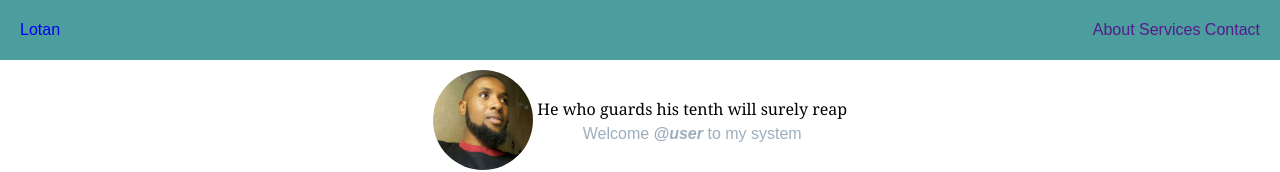
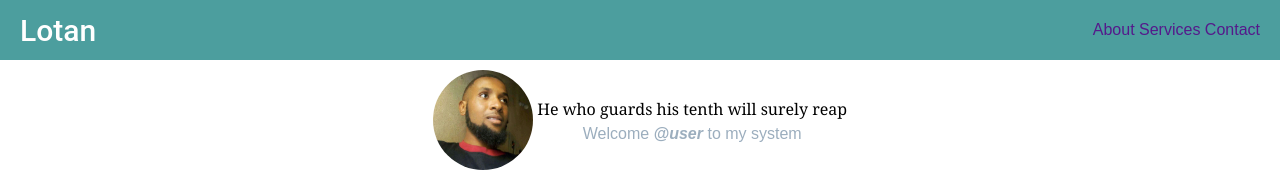
Before and after one commit to Lotany/lotan-ledger, a plain HTML site: page index.html in a window 1280 px wide. Shown: the top 172 px of the page. Drawn offline with Linux system fonts and the light colour scheme.

```diff
--- a/index.html
+++ b/index.html
@@ -14,7 +14,7 @@
     <body>
         <div class="navbar">
             <div class="left">
-                <a href="index.html">Lotan</a>
+                <a class="logo" href="index.html">Lotan</a>
             </div>
             <div class="right-section">
                 <a href="">About</a>
--- a/styles/header.css
+++ b/styles/header.css
@@ -11,8 +11,16 @@
     justify-content: space-between;
 }
 
+.logo{
+    font-size: 30px;
+    color: white;
+    font-family: "Roboto", serif;
+    font-weight: 500;
+}
+
 .left{
     margin-left: 20px;
+    color: white;
 }
 
 .right-section{
```
